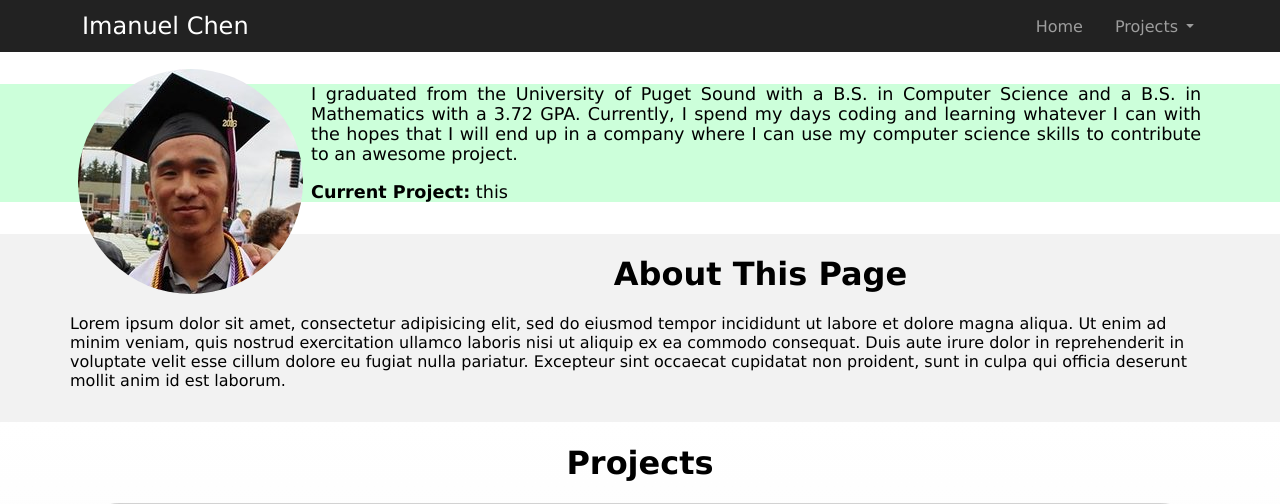
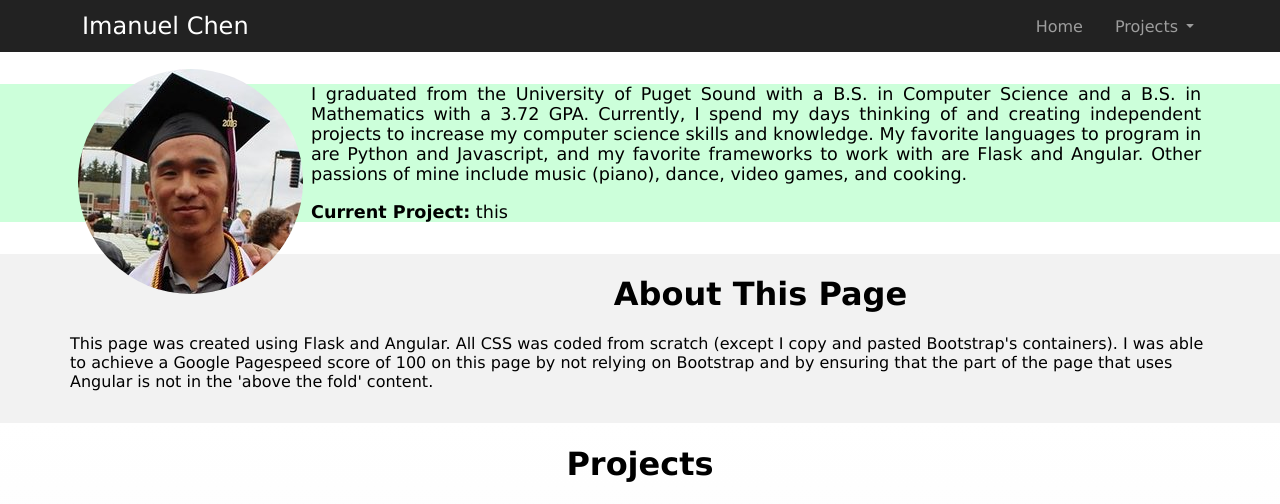
Before and after one commit to ihchen/portfolio, a Flask app: page / in a window 1280 px wide. Shown: the top 504 px of the page. Run offline with Flask 2, Linux system fonts and the light colour scheme; parts of the project's set-up code (start-up, migrations or seed data) failed here and were passed over; some libraries are stand-ins or nearby versions.

Commit message:
Added in description for About This Page. Added to header

```diff
--- a/portfolio/templates/index.html
+++ b/portfolio/templates/index.html
@@ -13,7 +13,7 @@
             <img src="{{ url_for('static', filename='portrait.jpg') }}" />
         </div>
         <div class="description">
-            <p>I graduated from the University of Puget Sound with a B.S. in Computer Science and a B.S. in Mathematics with a 3.72 GPA. Currently, I spend my days coding and learning whatever I can with the hopes that I will end up in a company where I can use my computer science skills to contribute to an awesome project.</p>
+            <p>I graduated from the University of Puget Sound with a B.S. in Computer Science and a B.S. in Mathematics with a 3.72 GPA. Currently, I spend my days thinking of and creating independent projects to increase my computer science skills and knowledge. My favorite languages to program in are Python and Javascript, and my favorite frameworks to work with are Flask and Angular. Other passions of mine include music (piano), dance, video games, and cooking.</p>
 
             <p><b>Current Project:</b> this</p>
         </div>
@@ -25,7 +25,7 @@
             <h1>About This Page</h1>
         </div>
         <div class="about-container">
-            Lorem ipsum dolor sit amet, consectetur adipisicing elit, sed do eiusmod tempor incididunt ut labore et dolore magna aliqua. Ut enim ad minim veniam, quis nostrud exercitation ullamco laboris nisi ut aliquip ex ea commodo consequat. Duis aute irure dolor in reprehenderit in voluptate velit esse cillum dolore eu fugiat nulla pariatur. Excepteur sint occaecat cupidatat non proident, sunt in culpa qui officia deserunt mollit anim id est laborum.
+            This page was created using Flask and Angular. All CSS was coded from scratch (except I copy and pasted Bootstrap's containers). I was able to achieve a Google Pagespeed score of 100 on this page by not relying on Bootstrap and by ensuring that the part of the page that uses Angular is not in the 'above the fold' content.
         </div>
     </div>
 </div>
```
